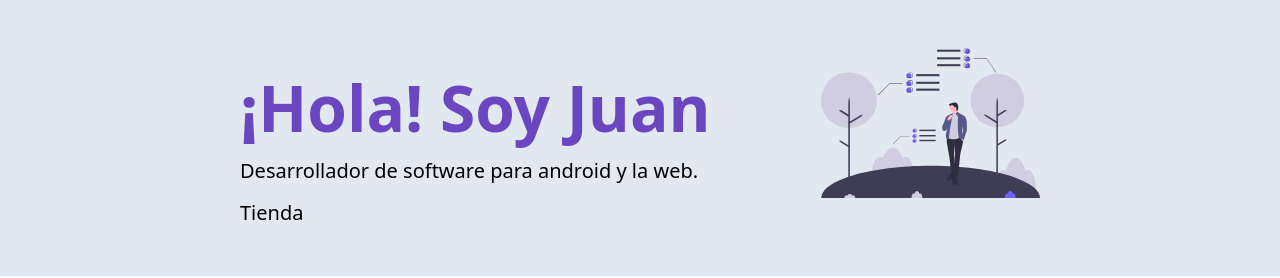
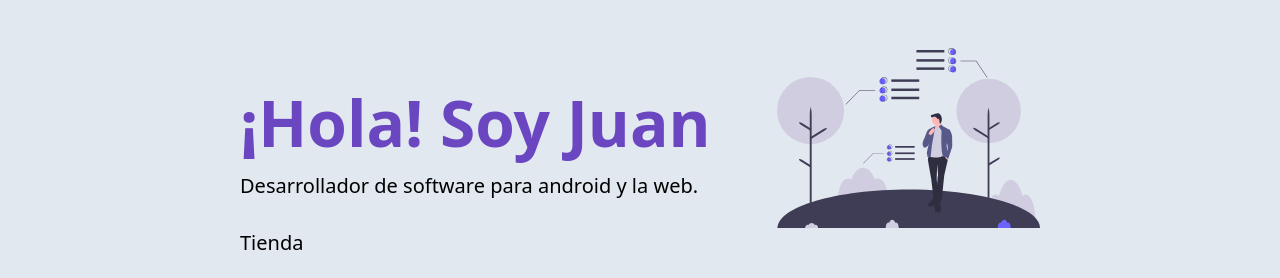
Before and after one commit to AllMigth/misitioweb, a Gatsby site: page / in a window 1280 px wide. Shown: the top 278 px of the page. Built offline with nearby package versions, Linux system fonts and the light colour scheme; Gatsby itself is replaced by a stand-in of ours; no server answers.

Commit message:
Update header.js

```diff
--- a/src/components/header.js
+++ b/src/components/header.js
@@ -10,7 +10,7 @@
                     <h1 className="font-bold text-purple-700 text-6xl" >¡Hola! Soy Juan</h1>
                     <p className="text-xl"> Desarrollador de software para android y la web.</p>
                 </div>
-                <img src={ilustration} alt="Enviroment studie for one men" style={{height: "150px"}}></img>
+                <img src={ilustration} alt="Enviroment studie for one men" style={{height: "180px"}}></img>
                 </div>
 
     <div>
```
